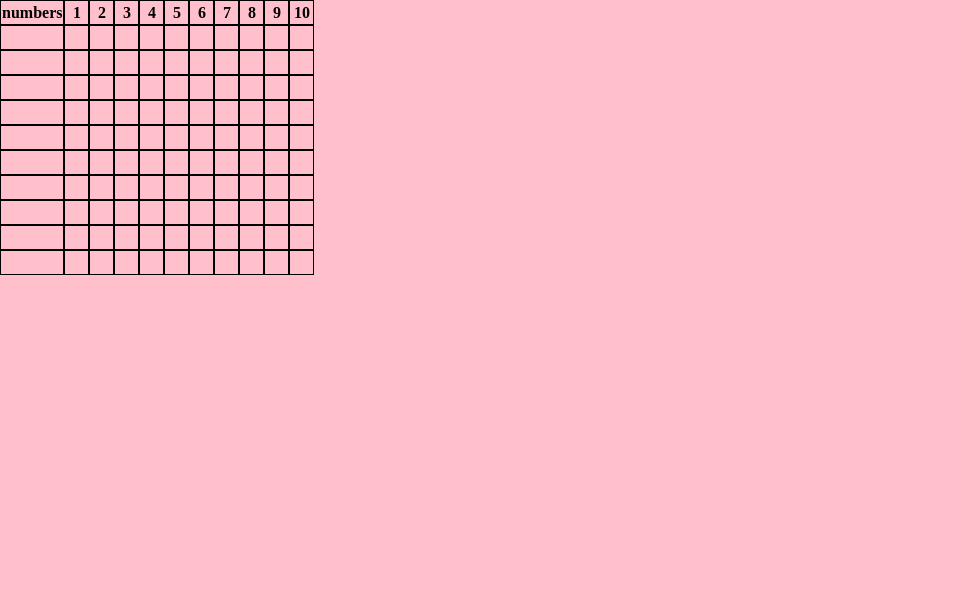
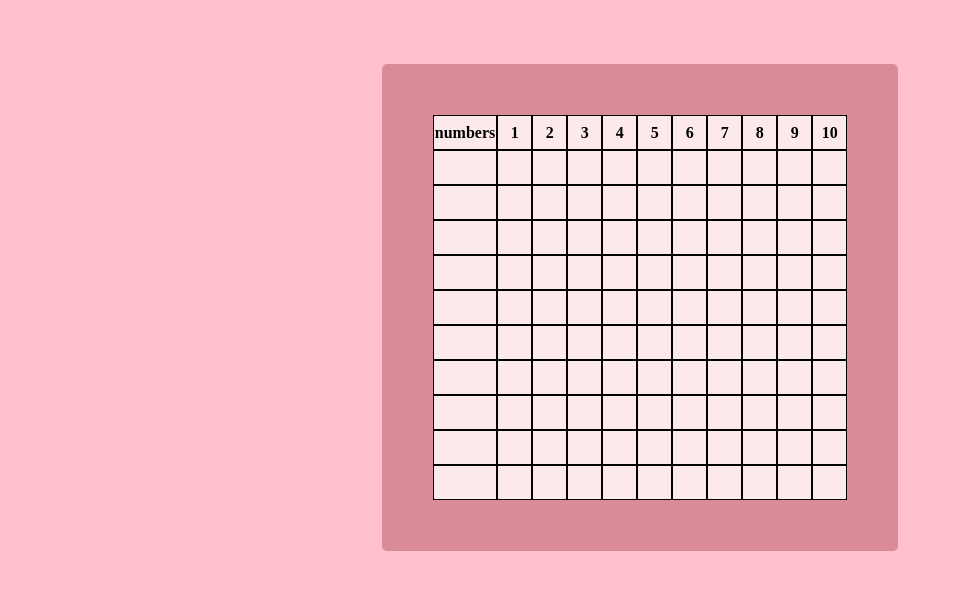
Before and after one commit to juliamanska/nonogram, a plain HTML site: page index.html in a window 1280 px wide. Shown: the whole page, without its empty margins (0-961 px from the left). Drawn offline with Linux system fonts and the light colour scheme.

Commit message:
Add styling for better layout and visibility

```diff
--- a/nanogram.css
+++ b/nanogram.css
@@ -6,18 +6,30 @@
 
 
 body{
-    background: pink;
+    background: #ffc0cb;
+    display: flex;
+    justify-content: center;
+    margin: 5% auto;
 }
 
-th{
-    width: 25px;
-    border: 1px solid black;
+.nanogram-container{
+    padding: 4%;
+    background: rgb(218, 139, 152);
+    border-radius: 5px;
+    margin: auto;
 }
 
-tr{
-    height: 25px;
+table{
+    background: #fce9ec;
+    border-radius: 5px;
+    width: 100%;
+    min-width: 400px;
 }
 
-td{
+
+th, td{
+    width: 35px;
+    height: 35px;
     border: 1px solid black;
+
 }
```
